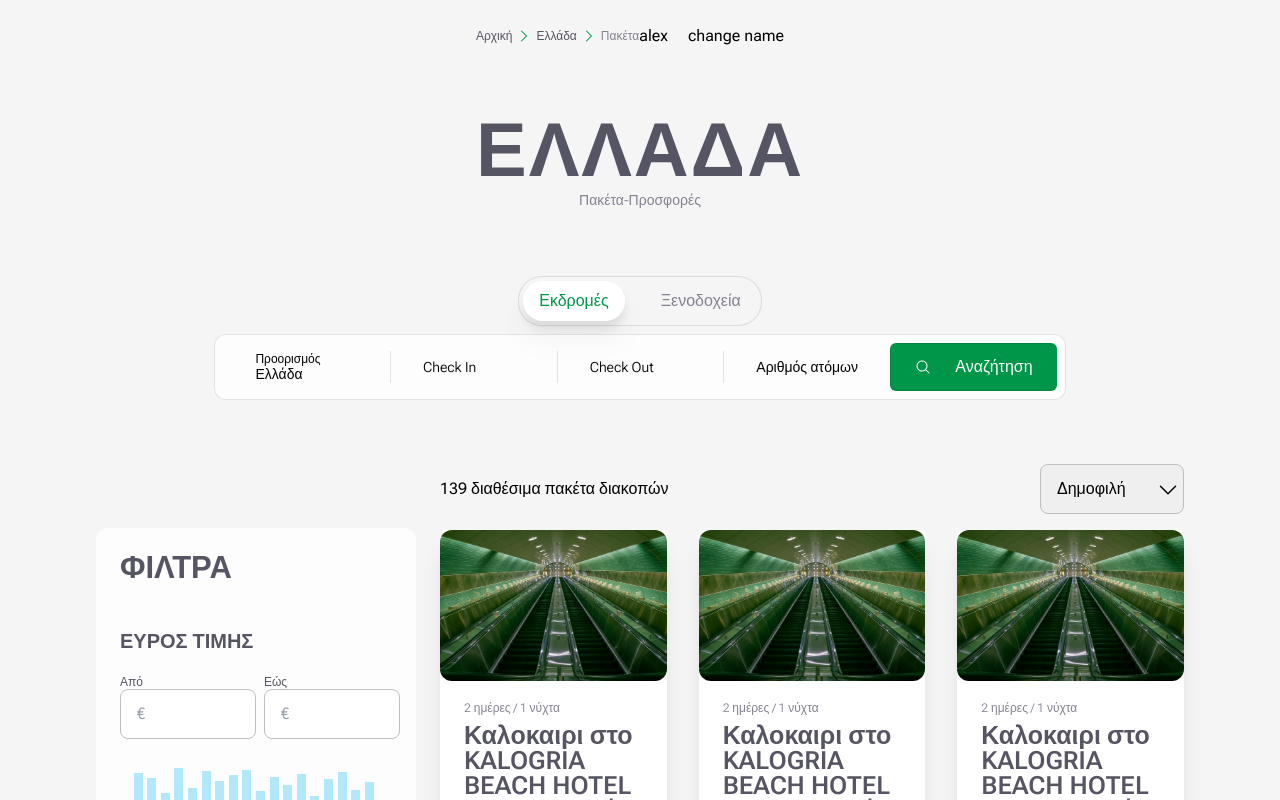
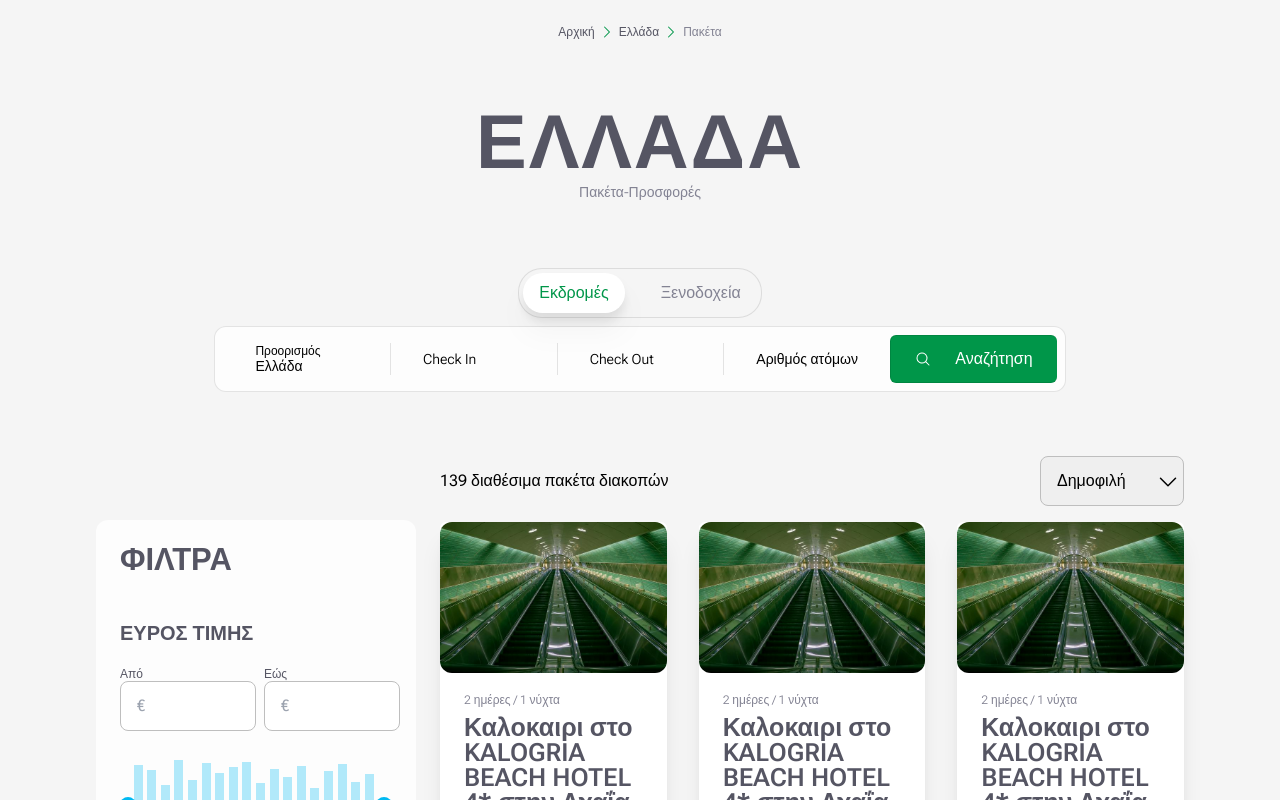
Before and after one commit to ELal3k/nelios-project, a Next.js app: page / in a window 1280 px wide. Shown: the top 800 px of the page. Built offline with nearby package versions, Linux system fonts and the light colour scheme.

Commit message:
pass show state to filter button

```diff
--- a/src/components/MobileFilterBtn.js
+++ b/src/components/MobileFilterBtn.js
@@ -1,8 +1,14 @@
+"use client"
+import { useAppContext } from "@/context"
 import { AdjustmentsVerticalIcon } from "@heroicons/react/24/outline"
 
 export default function MobileFilterBtn() {
+  const { setShowFilter } = useAppContext()
   return (
-    <button className="btn-secondary lg:hidden gap-2 border-accent_green text-accent_green">
+    <button
+      className="btn-secondary lg:hidden gap-2 border-accent_green text-accent_green"
+      onClick={() => setShowFilter((prev) => !prev)}
+    >
       <AdjustmentsVerticalIcon className="h-5" />
       <p>Φίλτρα</p>
     </button>
--- a/src/components/NavBarTop.js
+++ b/src/components/NavBarTop.js
@@ -1,9 +1,7 @@
 "use client"
-import { useAppContext } from "@/context"
 import { ChevronRightIcon } from "@heroicons/react/24/solid"
 
 export default function NavBarTop() {
-  const { name, setName } = useAppContext()
   return (
     <nav className="flex justify-center mt-6">
       <ul className="flex items-center text-small_text_12 text-center">
@@ -19,11 +17,6 @@ export default function NavBarTop() {
           <span className="ml-1">Πακέτα</span>
         </li>
       </ul>
-      <div>{name}</div>
-      <button className="px-5" onClick={() => setName("kevin")}>
-        {" "}
-        change name
-      </button>
     </nav>
   )
 }
--- a/src/context/index.js
+++ b/src/context/index.js
@@ -4,10 +4,10 @@ import { createContext, useState, useContext } from "react"
 const AppContext = createContext(undefined)
 
 export function AppWrapper({ children }) {
-  let [name, setName] = useState("alex")
+  let [showFilter, setShowFilter] = useState(false)
 
   return (
-    <AppContext.Provider value={{ name, setName }}>
+    <AppContext.Provider value={{ showFilter, setShowFilter }}>
       {children}
     </AppContext.Provider>
   )
```
